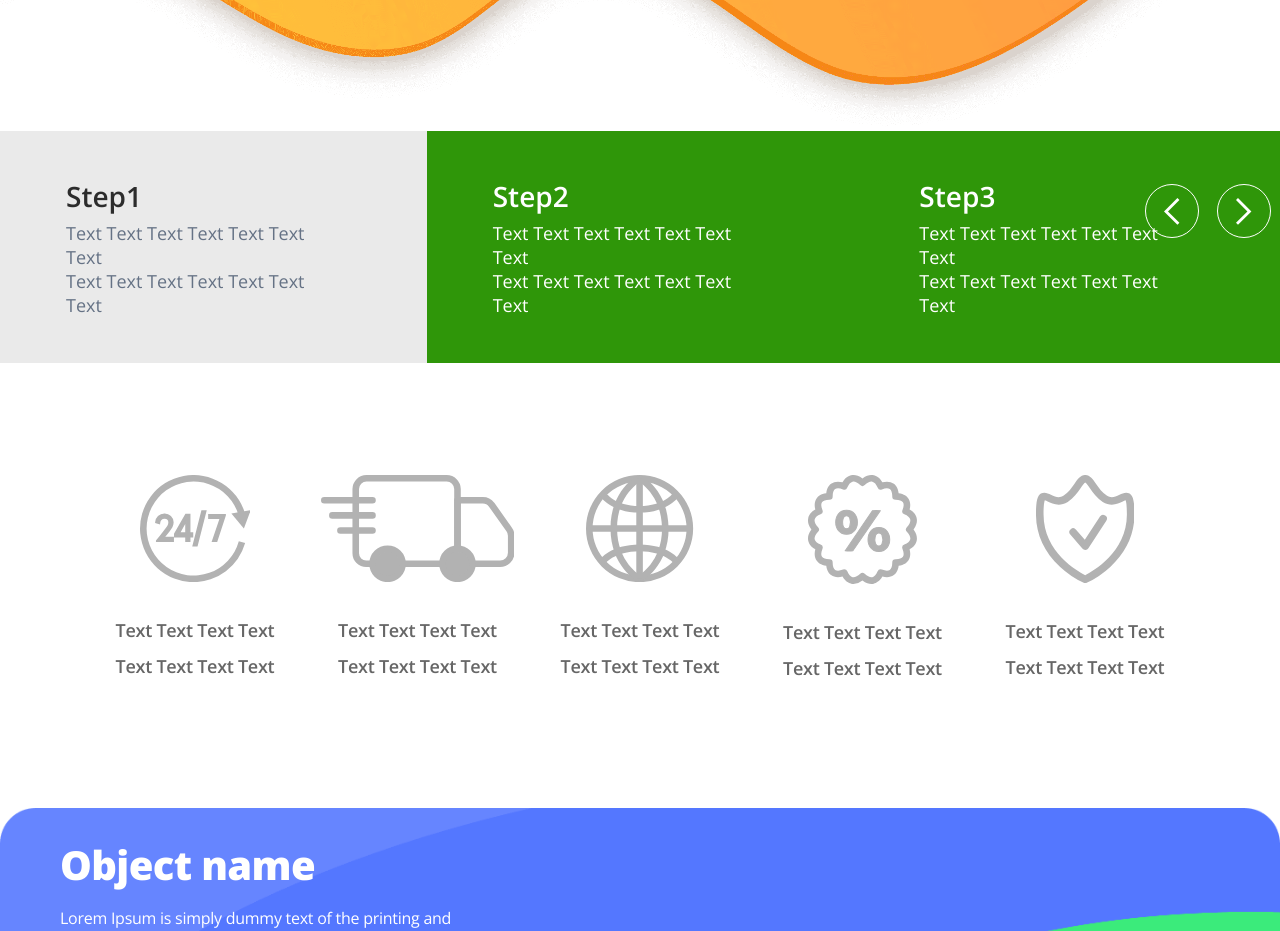
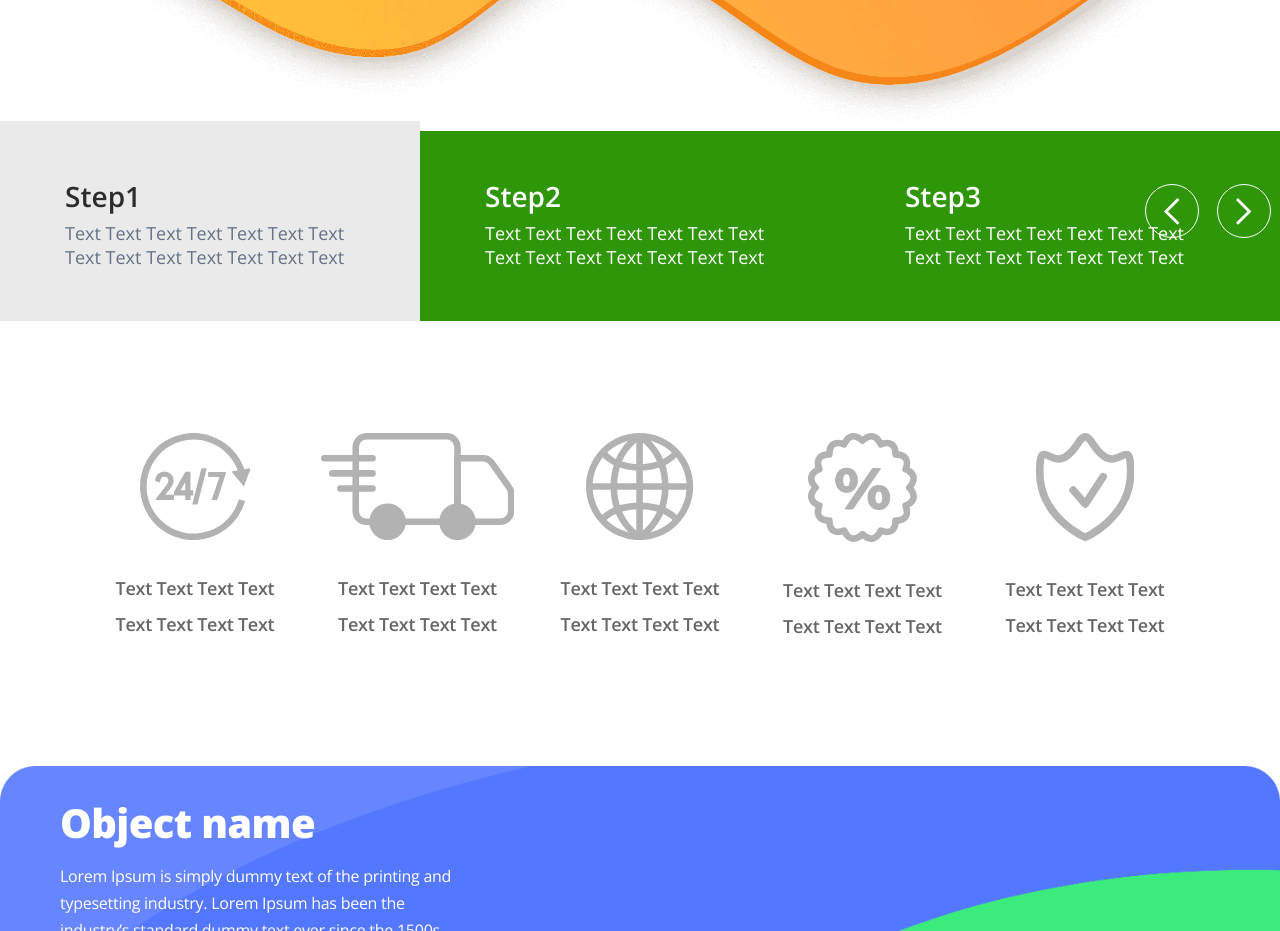
Before and after one commit to devSujinKim/clone-single-page, a Next.js app: page / in a window 1280 px wide. Shown: the part 1060-1991 px from the top of the page. Built offline with nearby package versions, Linux system fonts and the light colour scheme.

Commit message:
슬라이드 active 스타일 추가

```diff
--- a/src/containers/index/_comps/Slide/index.js
+++ b/src/containers/index/_comps/Slide/index.js
@@ -13,15 +13,17 @@ const slideWrap = css`
 `;
 const slideItemWrap = css`
   display: flex;
+  width: 1260px;
+  height: 190px;
+  justify-content: center;
 `;
 const slideItem = css`
-  padding: 46px 85px 46px 66px;
+  position: relative;
+  padding: 46px 65px;
+  width: 33.33%;
   color: #fff;
-  &:after {
-    content: '""',
-    position: abolute;
-    height: 200px;
-  }
+  box-sizing: border-box;
+  z-index: 10;
   & strong {
     font-size: 2.8rem;
   }
@@ -31,7 +33,16 @@ const slideItem = css`
   }
 `;
 const currentSlideItem = css`
-  background-color: #eaeaea;
+  &:before {
+    content: '';
+    position: absolute;
+    left: 0;
+    bottom: 0;
+    width: 420px;
+    height: 200px;
+    background-color: #eaeaea;
+    z-index: -1;
+  }
   & strong {
     color: #2c2c2c;
   }
```
